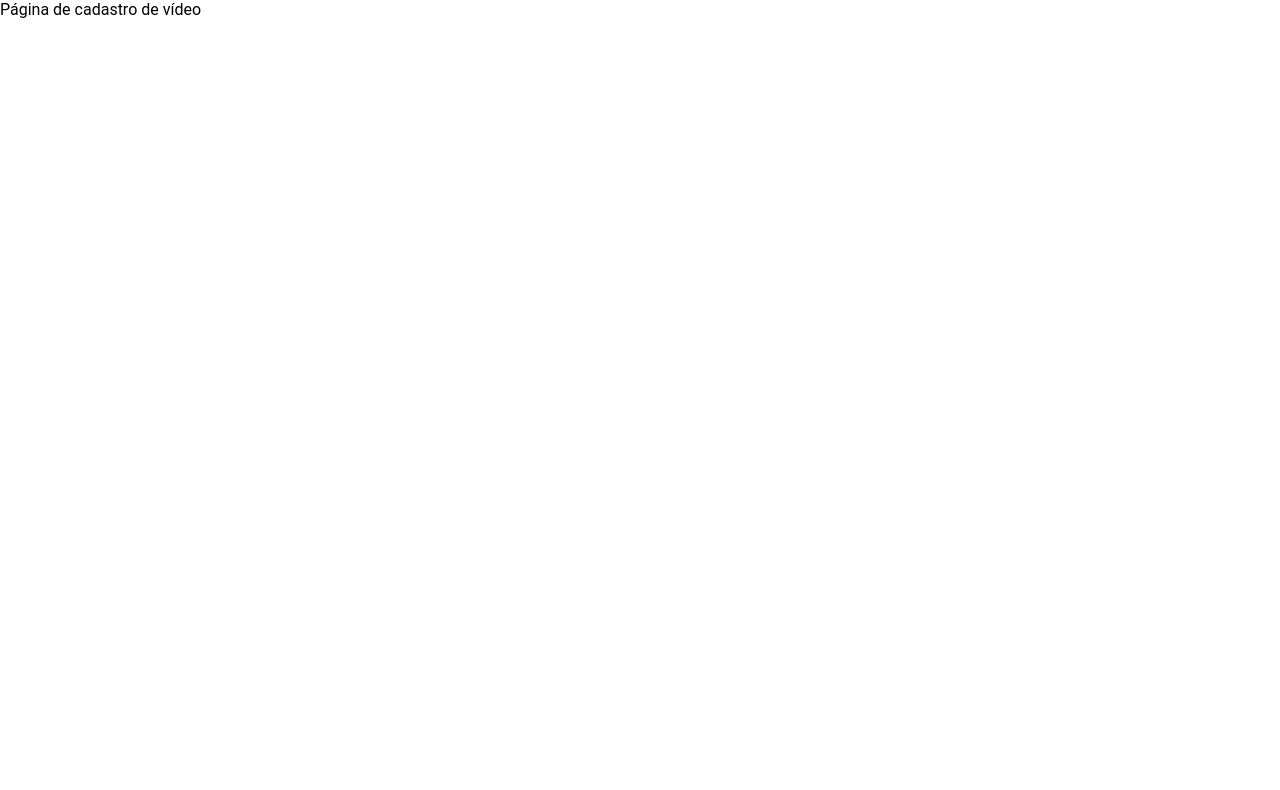
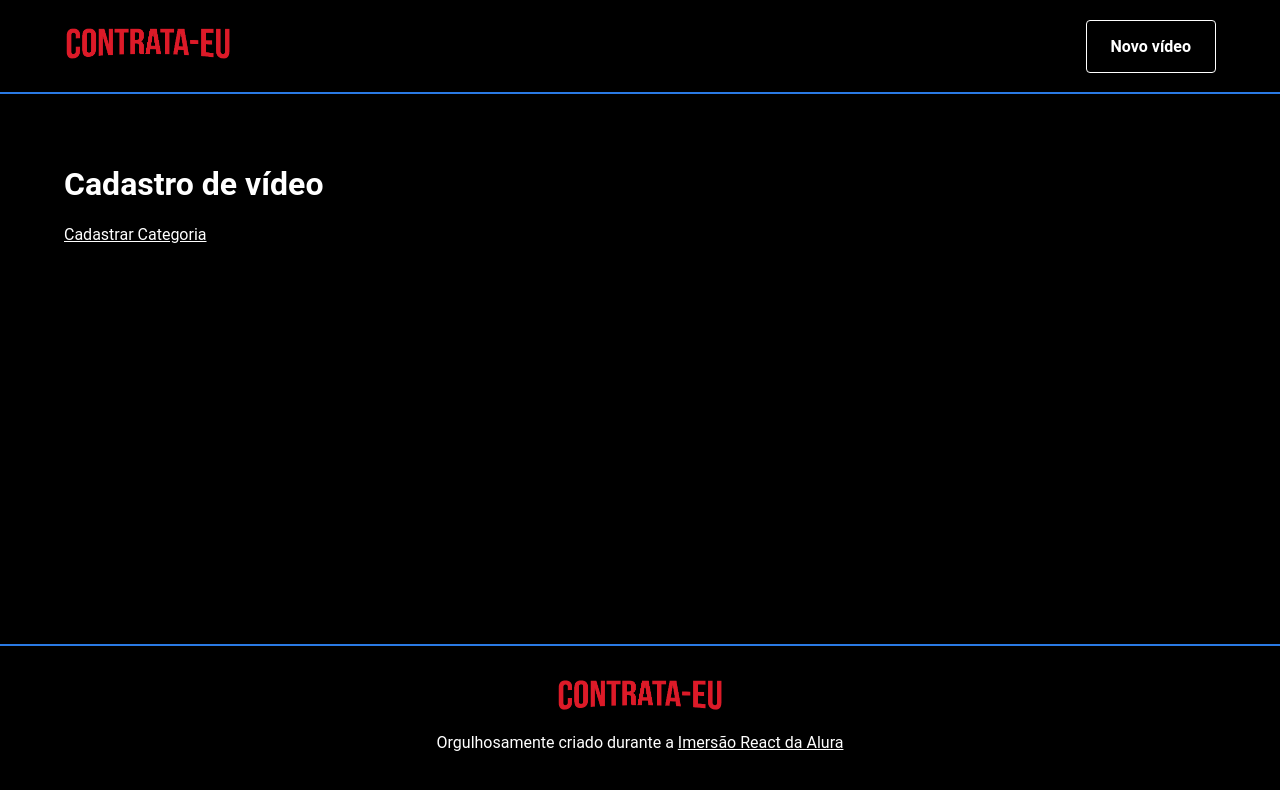
Before and after one commit to pedroaugustomontes/reactflix, a React (Create React App) app: page /cadastro/video in a window 1280 px wide. Shown: the top 790 px of the page. Built offline with nearby package versions, Linux system fonts and the light colour scheme.

Commit message:
configurado rotas e criado novas paginas de cadastro de video/categoria

```diff
--- a/src/components/BannerMain/styles.js
+++ b/src/components/BannerMain/styles.js
@@ -1,26 +1,88 @@
 import styled from 'styled-components';
 
-export const BannerMainContainer = styled.section`
-  background-image: ${({ backgroundImage }) => `url(${backgroundImage})`};
-  background-size: cover;
-  background-position: center;
-  color: var(--white);
-  height: 80vh;
+// export const BannerMainContainer = styled.section`
+//   background-image: ${({ backgroundImage }) => `url(${backgroundImage})`};
+//   background-size: cover;
+//   background-position: center;
+//   color: var(--white);
+//   height: 80vh;
 
-  @media (max-width: 800px) {
-    height: auto;
-    min-height: 50vh;
-  }
-`;
+//   @media (max-width: 800px) {
+//     height: auto;
+//     min-height: 50vh;
+//   }
+// `;
+
+// export const ContentAreaContainer = styled.section`
+//   align-items: center;
+//   display: flex;
+//   height: 100%;
+//   justify-content: center;
+//   margin-left: 5%;
+//   margin-right: 5%;
+
+//   @media (max-width: 800px) {
+//     padding-top: 100px;
+//     flex-direction: column;
+//   }
+// `;
+
+// ContentAreaContainer.Item = styled.div`
+//   margin-bottom: 50px;
+//   width: 50%;
+
+//   @media (max-width: 800px) {
+//     width: 100%;
+//   }
+// `;
+
+// ContentAreaContainer.Title = styled.h2`
+//   font-size: 40px;
+//   font-weight: 300;
+//   line-height: 1;
+//   margin-top: 0;
+//   margin-bottom: 32px;
+
+//   @media (max-width: 800px) {
+//     font-size: 32px;
+//     text-align: center;
+//   }
+// `;
+
+// ContentAreaContainer.Description = styled.p`
+//   @media (max-width: 800px) {
+//     display: none;
+//   }
+// `;
+
+// export const WatchButton = styled.button`
+//   cursor: pointer;
+//   padding: 16px 24px;
+//   font-weight: bold;
+//   outline: none;
+//   border: 0;
+//   border-radius: 4px;
+//   font-size: 16px;
+//   background-color: var(--white);
+//   color: var(--black);
+//   margin-left: auto;
+//   margin-right: auto;
+//   display: none;
+
+//   @media (max-width: 800px) {
+//     display: block;
+//   }
+// `;
 
 export const ContentAreaContainer = styled.section`
-  align-items: center;
-  display: flex;
-  height: 100%;
-  justify-content: center;
   margin-left: 5%;
   margin-right: 5%;
-
+  height: 100%;
+  display: flex;
+  align-items: center;
+  justify-content: center;
+  position: relative;
+  z-index: 10;
   @media (max-width: 800px) {
     padding-top: 100px;
     flex-direction: column;
@@ -28,17 +90,46 @@ export const ContentAreaContainer = styled.section`
 `;
 
 ContentAreaContainer.Item = styled.div`
+  width: 50%;
+  display: inline-block;
   margin-bottom: 50px;
-  width: 50%;
-
   @media (max-width: 800px) {
     width: 100%;
   }
 `;
 
+ContentAreaContainer.Category = styled.h1`
+  font-family: Roboto;
+  font-style: normal;
+  font-weight: normal;
+  font-size: 60px;
+  line-height: 70px;
+  display: flex;
+  align-items: center;
+  text-align: center;
+  display: inline-block;
+  padding: 25px;
+  line-height: 1;
+  border-radius: 4px;
+
+  @media (max-width: 800px) {
+    display: none;
+    font-size: 18px;
+    padding: 10px;
+  }
+`;
+
+ContentAreaContainer.Description = styled.p`
+  margin-right: 5%;
+  @media (max-width: 800px) {
+    display: none;
+  }
+`;
+
 ContentAreaContainer.Title = styled.h2`
+  font-style: normal;
+  font-weight: 300;
   font-size: 40px;
-  font-weight: 300;
   line-height: 1;
   margin-top: 0;
   margin-bottom: 32px;
@@ -49,151 +140,61 @@ ContentAreaContainer.Title = styled.h2`
   }
 `;
 
-ContentAreaContainer.Description = styled.p`
+export const BannerMainContainer = styled.section`
+  height: 80vh;
+  position: relative;
+  color: #fff;
+  background-image: ${({ backgroundImage }) => `url(${backgroundImage})`};
+  background-size: cover;
+  background-position: center;
   @media (max-width: 800px) {
-    display: none;
+    height: auto;
+    min-height: 50vh;
+  }
+
+  &:after,
+  &:before {
+    content: '';
+    display: block;
+    position: absolute;
+    left: 0;
+    right: 0;
+    margin: auto;
+    height: 20%;
+  }
+
+  &:before {
+    top: 0;
+    height: 100%;
+    background: rgba(0, 0, 0, 0.5);
+  }
+
+  &:after {
+    bottom: 0;
+    background: linear-gradient(0deg, #141414 0%, transparent 100%);
   }
 `;
 
 export const WatchButton = styled.button`
+  font-family: 'Roboto', sans-serif;
+  box-sizing: border-box;
   cursor: pointer;
   padding: 16px 24px;
+  font-style: normal;
   font-weight: bold;
+  font-size: 16px;
   outline: none;
-  border: 0;
-  border-radius: 4px;
-  font-size: 16px;
-  background-color: var(--white);
+  border-radius: 5px;
+  text-decoration: none;
+  display: inline-block;
+  border: 1px solid transparent;
   color: var(--black);
-  margin-left: auto;
-  margin-right: auto;
+  background: var(--white);
+  border-color: var(--black);
+  transition: opacity 0.3s;
   display: none;
-
+  margin: 0 auto;
   @media (max-width: 800px) {
     display: block;
   }
 `;
-
-// export const ContentAreaContainer = styled.section`
-//   margin-left: 5%;
-//   margin-right: 5%;
-//   height: 100%;
-//   display: flex;
-//   align-items: center;
-//   justify-content: center;
-//   position: relative;
-//   z-index: 10;
-//   @media (max-width: 800px) {
-//     padding-top: 100px;
-//     flex-direction: column;
-//   }
-// `;
-
-// ContentAreaContainer.Item = styled.div`
-//   width: 50%;
-//   display: inline-block;
-//   margin-bottom: 50px;
-//   @media (max-width: 800px) {
-//     width: 100%;
-//   }
-// `;
-
-// ContentAreaContainer.Category = styled.h1`
-//   font-family: Roboto;
-//   font-style: normal;
-//   font-weight: normal;
-//   font-size: 60px;
-//   line-height: 70px;
-//   display: flex;
-//   align-items: center;
-//   text-align: center;
-//   display: inline-block;
-//   padding: 25px;
-//   line-height: 1;
-//   border-radius: 4px;
-
-//   @media (max-width: 800px) {
-//     display: none;
-//     font-size: 18px;
-//     padding: 10px;
-//   }
-// `;
-
-// ContentAreaContainer.Description = styled.p`
-//   @media (max-width: 800px) {
-//     display: none;
-//   }
-// `;
-
-// ContentAreaContainer.Title = styled.h2`
-//   font-style: normal;
-//   font-weight: 300;
-//   font-size: 40px;
-//   line-height: 1;
-//   margin-top: 0;
-//   margin-bottom: 32px;
-
-//   @media (max-width: 800px) {
-//     font-size: 32px;
-//     text-align: center;
-//   }
-// `;
-
-// export const BannerMainContainer = styled.section`
-//   height: 80vh;
-//   position: relative;
-//   color: #fff;
-//   background-image: ${({ backgroundImage }) => `url(${backgroundImage})`};
-//   background-size: cover;
-//   background-position: center;
-//   @media (max-width: 800px) {
-//     height: auto;
-//     min-height: 50vh;
-//   }
-
-//   &:after,
-//   &:before {
-//     content: "";
-//     display: block;
-//     position: absolute;
-//     left: 0;
-//     right: 0;
-//     margin: auto;
-//     height: 20%;
-//   }
-
-//   &:before {
-//     top: 0;
-//     height: 100%;
-//     background: rgba(0,0,0,0.5);
-//   }
-
-//   &:after {
-//     bottom: 0;
-//     background: linear-gradient(0deg, #141414 0%, transparent 100%);
-//   }
-// `;
-
-// export const WatchButton = styled.button`
-//   font-family: 'Roboto', sans-serif;
-//   box-sizing: border-box;
-//   cursor: pointer;
-//   padding: 16px 24px;
-//   font-style: normal;
-//   font-weight: bold;
-//   font-size: 16px;
-//   outline: none;
-//   border-radius: 5px;
-//   text-decoration: none;
-//   display: inline-block;
-//   border: 1px solid transparent;
-//   color: var(--black);
-//   background: var(--white);
-//   border-color: var(--black);
-//   transition: opacity .3s;
-//   display: none;
-//   margin: 0 auto;
-//   @media (max-width: 800px) {
-//     display: block;
-//   }
-// `;
--- a/src/components/Footer/styles.js
+++ b/src/components/Footer/styles.js
@@ -9,6 +9,7 @@ export const FooterBase = styled.footer`
   padding-bottom: 32px;
   color: var(--white);
   text-align: center;
+  /* margin-top: 94px; */
   @media (max-width: 800px) {
     margin-bottom: 50px;
   }
--- a/src/components/Menu/index.js
+++ b/src/components/Menu/index.js
@@ -1,4 +1,5 @@
 import React from 'react';
+import { Link } from 'react-router-dom';
 import Logo from '../../assets/img/contrata-eu.png';
 import { LogoImage, MenuWrapper } from './style.js';
 import Button from '../Button';
@@ -7,11 +8,11 @@ import Button from '../Button';
 function Menu() {
   return (
     <MenuWrapper className="Menu">
-      <a href="/">
+      <Link to="/">
         <LogoImage className="Logo" src={Logo} alt="Contrata-eu Logo" />
-      </a>
+      </Link>
 
-      <Button as="a" className="" href="/">
+      <Button as={Link} className="" to="/cadastro/video">
         Novo vídeo
       </Button>
     </MenuWrapper>
--- a/src/components/Menu/style.js
+++ b/src/components/Menu/style.js
@@ -11,7 +11,7 @@ export const LogoImage = styled.img`
 export const MenuWrapper = styled.nav`
   width: 100%;
   height: 94px;
-  z-index: 1;
+  z-index: 100;
   position: fixed;
   top: 0;
   left: 0;
@@ -24,6 +24,7 @@ export const MenuWrapper = styled.nav`
 
   border-bottom: 2px solid var(--primary);
   background-color: var(--black);
+  /* margin-top: 94px; */
 
   @media (max-width: 800px) {
     height: 40px;
--- /dev/null
+++ b/src/components/PageDefault/index.js
@@ -0,0 +1,24 @@
+import React from 'react';
+import styled from 'styled-components';
+import Menu from '../Menu';
+import Footer from '../Footer';
+
+const Main = styled.main`
+  background-color: var(--black);
+  color: var(--white);
+  margin-top: 94px;
+  padding: 50px 5%;
+  flex: 1;
+`;
+
+function PageDefault({ children }) {
+  return (
+    <>
+      <Menu />
+      <Main>{children}</Main>
+      <Footer />
+    </>
+  );
+}
+
+export default PageDefault;
--- a/src/index.css
+++ b/src/index.css
@@ -24,3 +24,9 @@ body {
 a {
   color: inherit;
 }
+
+#root {
+  min-height: 100vh;
+  display: flex;
+  flex-direction: column;
+}
--- a/src/index.js
+++ b/src/index.js
@@ -1,18 +1,19 @@
 import React from 'react';
 import ReactDOM from 'react-dom';
 import './index.css';
-import App from './pages/Home/App';
-
+import Home from './pages/Home/App';
 import { BrowserRouter, Switch, Route } from 'react-router-dom';
 import CadastroVideo from './pages/cadastro/video';
+import CadastroCategoria from './pages/cadastro/Categoria';
 
 const Pagina404 = () => <div>Erro 404 SOCORROOOOOOOOO</div>;
 
 ReactDOM.render(
   <BrowserRouter>
     <Switch>
-      <Route path="/" component={App} exact />
+      <Route path="/" component={Home} exact />
       <Route path="/cadastro/video" component={CadastroVideo} />
+      <Route path="/cadastro/categoria" component={CadastroCategoria} />
       <Route component={Pagina404} />
     </Switch>
   </BrowserRouter>,
--- a/src/pages/Home/App.js
+++ b/src/pages/Home/App.js
@@ -15,7 +15,7 @@ const AppWrapper = styled.div`
   }
 `;
 
-function App() {
+function Home() {
   return (
     <AppWrapper>
       <Menu />
@@ -40,4 +40,4 @@ function App() {
   );
 }
 
-export default App;
+export default Home;
--- /dev/null
+++ b/src/pages/cadastro/Categoria/index.js
@@ -0,0 +1,15 @@
+import React from 'react';
+import { Link } from 'react-router-dom';
+import PageDefault from '../../../components/PageDefault';
+
+function CadastroCategoria() {
+  return (
+    <PageDefault>
+      <h1>Cadastro de Categoria</h1>
+
+      <Link to="/">Ir para Home</Link>
+    </PageDefault>
+  );
+}
+
+export default CadastroCategoria;
--- a/src/pages/cadastro/video/index.js
+++ b/src/pages/cadastro/video/index.js
@@ -1,7 +1,14 @@
 import React from 'react';
+import PageDefault from '../../../components/PageDefault';
+import { Link } from 'react-router-dom';
 
 function CadastroVideo() {
-  return <div>Página de cadastro de vídeo</div>;
+  return (
+    <PageDefault>
+      <h1>Cadastro de vídeo</h1>
+      <Link to="/cadastro/categoria">Cadastrar Categoria</Link>
+    </PageDefault>
+  );
 }
 
 export default CadastroVideo;
```
